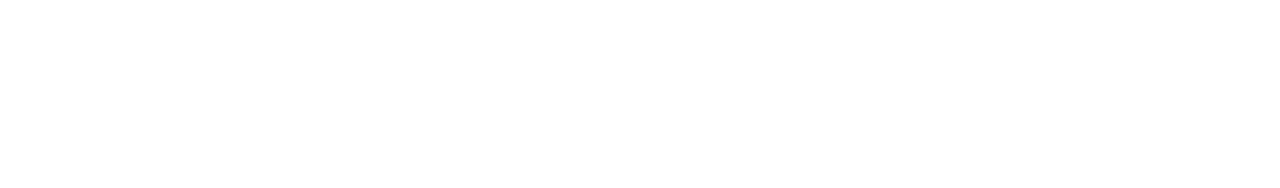
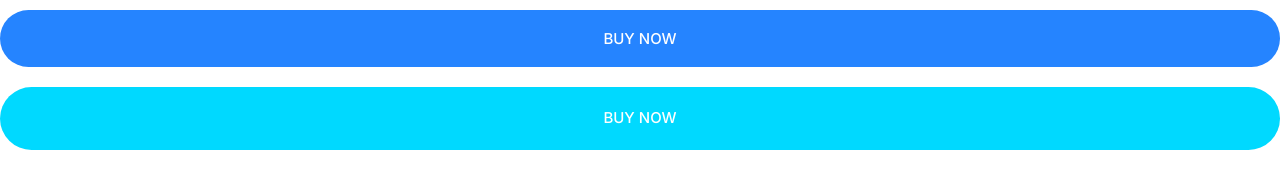
Before and after one commit to mahdi-ynsi/moshify, a plain HTML site: page index.html in a window 1280 px wide. Drawn offline with Linux system fonts and the light colour scheme.

Commit message:
making the buttons.

```diff
--- a/css/styles.css
+++ b/css/styles.css
@@ -6,6 +6,9 @@
     --color-body: #918ca4;
 }
 
+*, *::after, *::before {
+    box-sizing: border-box;
+}
 
 /* Typograpy */
 
@@ -175,3 +178,67 @@ a {
     justify-content: center;
     align-items: center;
 }
+
+/* Buttons */
+
+.btn {
+    border-radius: 4rem;
+    border: 0;
+    cursor: pointer;
+    font-size: 1.8rem;
+    font-weight: 500;
+    padding: 2rem 3rem;
+    text-transform: uppercase;
+    white-space: nowrap;
+    text-align: center;
+    margin: 1rem 0;
+}
+
+.btn--primary {
+    background: var(--color-primary);
+    color: #fff;
+}
+
+.btn--primary:hover {
+    background: #388ffd;
+}
+
+.btn--secondary {
+    color: #fff;
+    background-color: var(--color-secondary);
+}
+
+.btn--secondary:hover {
+    background: #00c8eb;
+}
+
+.btn--accent {
+    background: var(--color-accent);
+    color: #fff;
+}
+
+.btn--accent:hover {
+    background: #ec3000;
+}
+
+.btn--block {
+    display: inline-block;
+    width: 100%;
+}
+
+.btn--outline {
+    background: #fff;
+    color: var(--color-headings);
+    border: 2px solid var(--color-headings);
+}
+
+.btn--outline:hover {
+    background: var(--color-headings);
+    color: #fff;
+}
+
+@media screen and (min-width: 1024px) {
+    .btn {
+        font-size: 1.5rem;
+    }
+}
--- a/index.html
+++ b/index.html
@@ -14,5 +14,7 @@
     <link rel="stylesheet" href="css/styles.css" />
   </head>
   <body>
+    <button class="btn btn--primary btn--block">buy now</button>
+    <a href="#" class="btn btn--secondary btn--block">buy now</a>
   </body>
 </html>
```
